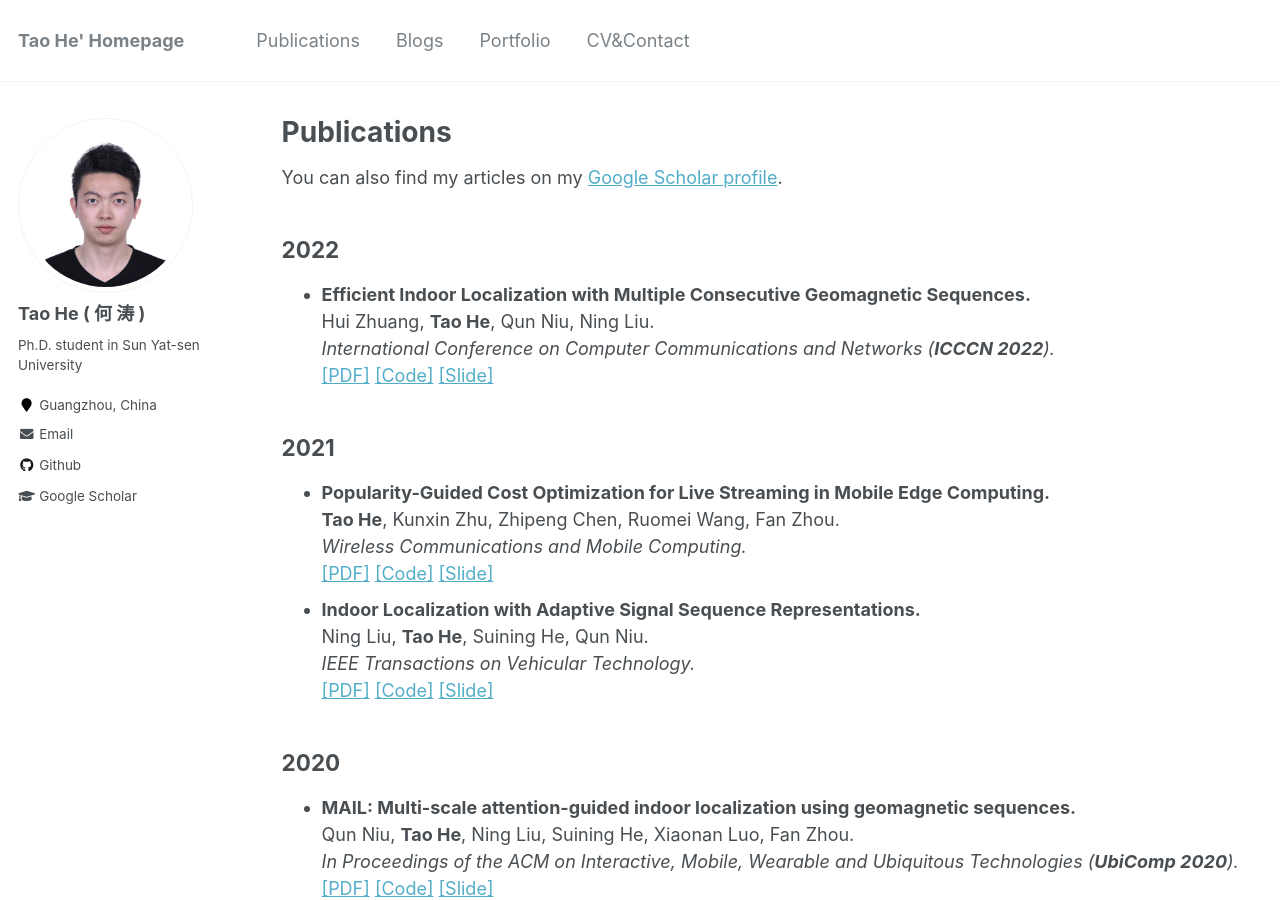
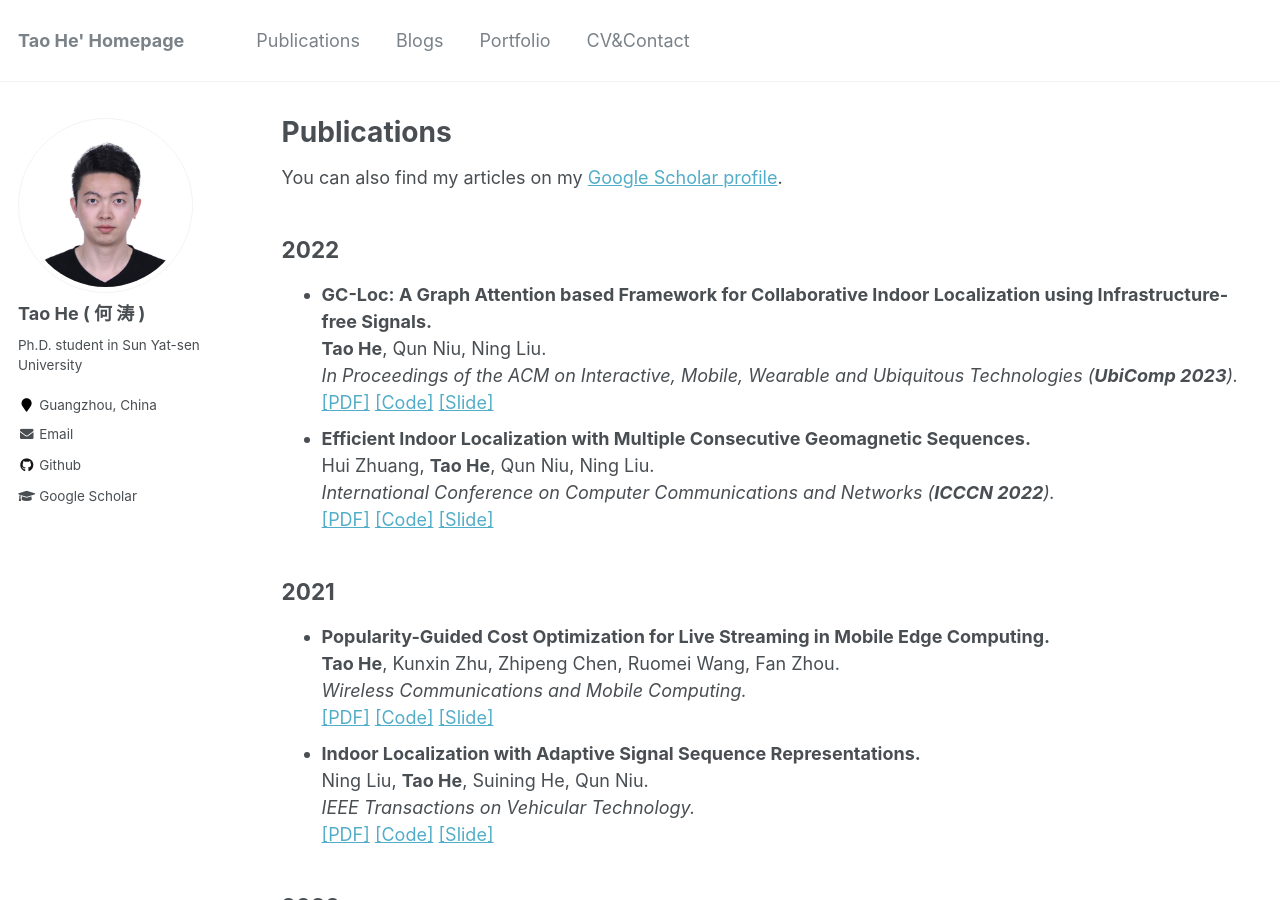
Before and after one commit to onewalnut/onewalnut.github.io, a Jekyll site: the page built from _pages/publications.md, in a window 1280 px wide and 900 px high. Built offline with Jekyll 4.4.1, drawn with Linux system fonts in a browser that asks for light colours.

Commit message:
update publication
add GC-Loc accepted to UbiComp 2023

```diff
--- a/_pages/publications.md
+++ b/_pages/publications.md
@@ -9,6 +9,10 @@ You can also find my articles on my [Google Scholar profile](https://scholar.goo
 
 2022
 --------
+* **GC-Loc: A Graph Attention based Framework for Collaborative Indoor Localization using Infrastructure-free Signals.**
+  **Tao He**, Qun Niu, Ning Liu.
+  *In Proceedings of the ACM on Interactive, Mobile, Wearable and Ubiquitous Technologies (**UbiComp 2023**).*
+  [[PDF]](https://www.hetaooo.com/files/2022_GC-Loc.pdf)  [[Code]]()  [[Slide]]()
 * **Efficient Indoor Localization with Multiple Consecutive Geomagnetic Sequences.**
   Hui Zhuang, **Tao He**, Qun Niu, Ning Liu.
   *International Conference on Computer Communications and Networks (**ICCCN 2022**).*
```
Also changed, not shown: _pages/about.md (+1 -0 lines), 1 other file.
